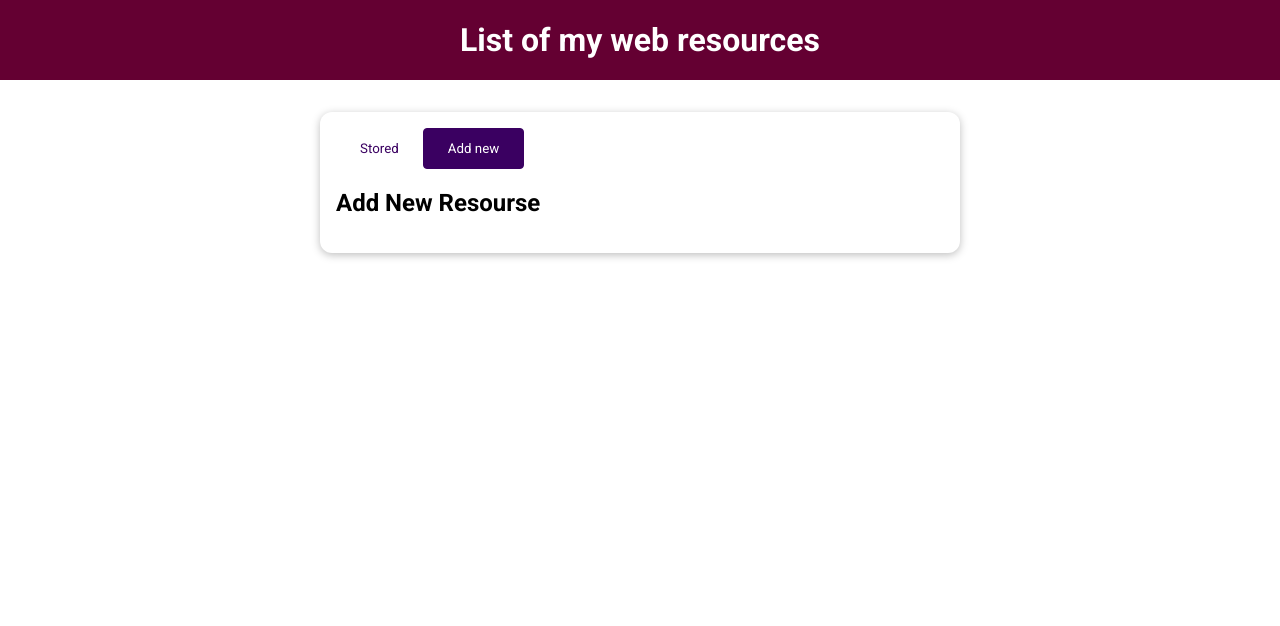
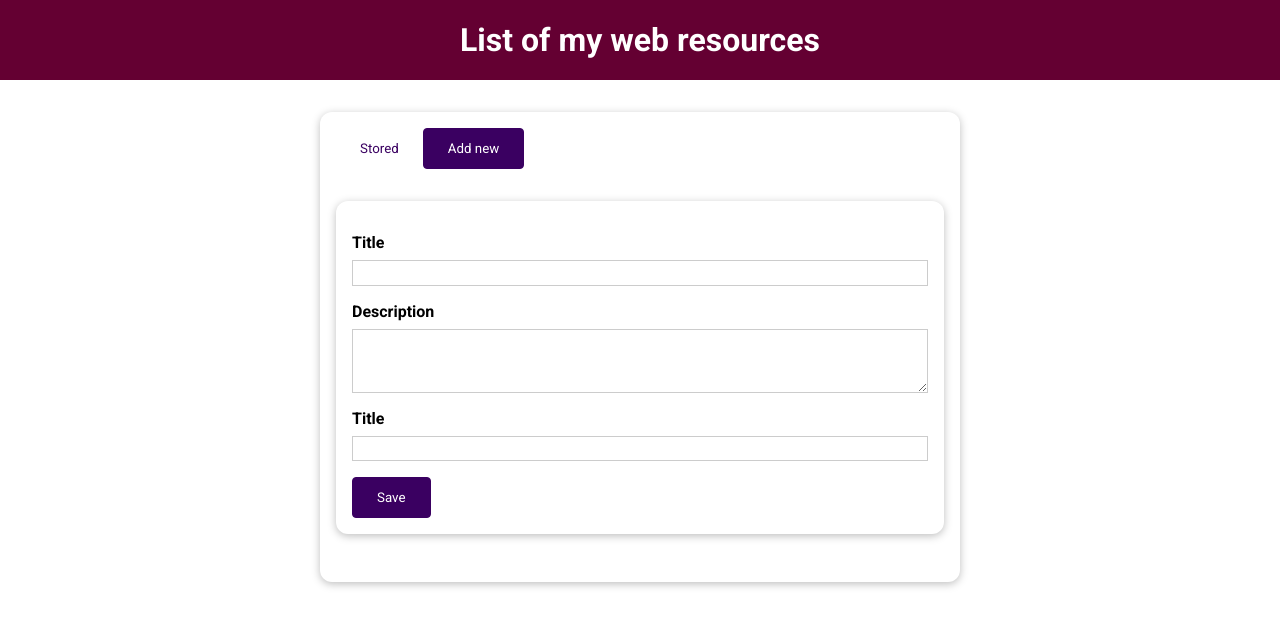
Before and after one commit to DenisPepper/vue-max-starting, a Vue app: page / in a window 1280 px wide. Both pictures are taken after a click on the button "Add new". Shown: the top 626 px of the page. Built offline with nearby package versions, Linux system fonts and the light colour scheme.

Commit message:
Доработает компонент Добавления Нового Ресурса

```diff
--- a/src/components/learning-resources/AddResoure.vue
+++ b/src/components/learning-resources/AddResoure.vue
@@ -1,7 +1,49 @@
 <template>
-  <h2>Add New Resourse</h2>
+  <BaseCard>
+    <form>
+      <div class="form-control">
+        <label for="title">Title</label>
+        <input type="text" id="title" name="title" />
+      </div>
+      <div class="form-control">
+        <label for="description">Description</label>
+        <textarea id="description" name="description" rows="3"> </textarea>
+      </div>
+      <div class="form-control">
+        <label for="link">Title</label>
+        <input type="url" id="link" name="link" />
+      </div>
+      <BaseButton type="submit">Save</BaseButton>
+    </form>
+  </BaseCard>
 </template>
 
 <script></script>
 
-<style></style>
+<style scoped>
+label {
+  font-weight: bold;
+  display: block;
+  margin-bottom: 0.5rem;
+}
+
+input,
+textarea {
+  display: block;
+  width: 100%;
+  font: inherit;
+  padding: 0.15rem;
+  border: 1px solid #ccc;
+}
+
+input:focus,
+textarea:focus {
+  outline: none;
+  border-color: #3a0061;
+  background-color: #f7ebff;
+}
+
+.form-control {
+  margin: 1rem 0;
+}
+</style>
--- a/src/components/ui/BaseButton.vue
+++ b/src/components/ui/BaseButton.vue
@@ -1,12 +1,14 @@
 <template>
-  <button :type="type" :class="mode" :title="title">
+  <!-- можно пропсы type и title, т.к. при их передаче в этот компонент -->
+  <!-- Vue автоматически их применит к корневому элементу этого компонента -->
+  <button :class="mode">
     <slot></slot>
   </button>
 </template>
 
 <script>
 export default {
-  props: ['type', 'title', 'mode'],
+  props: ['mode'],
 };
 </script>
 
```
